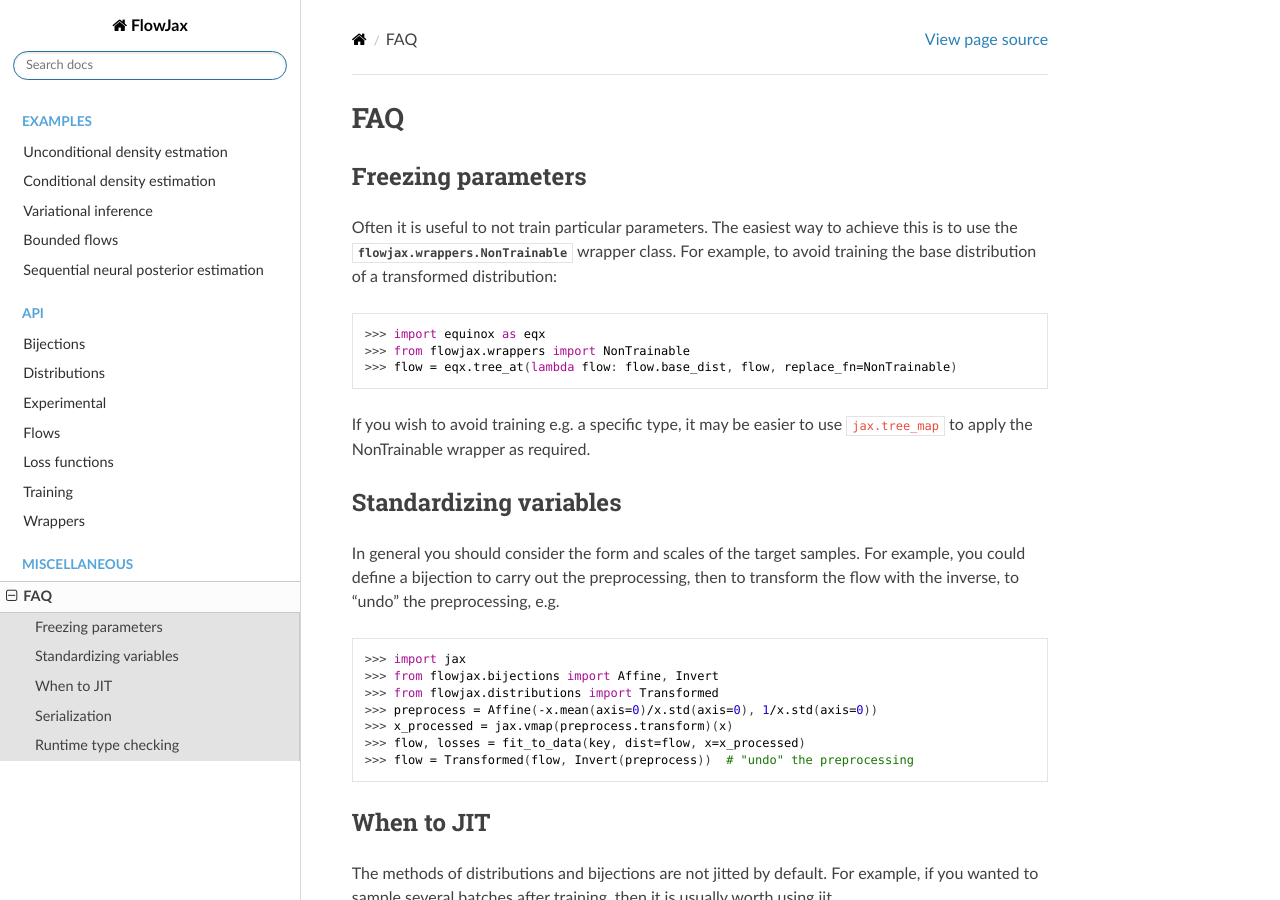
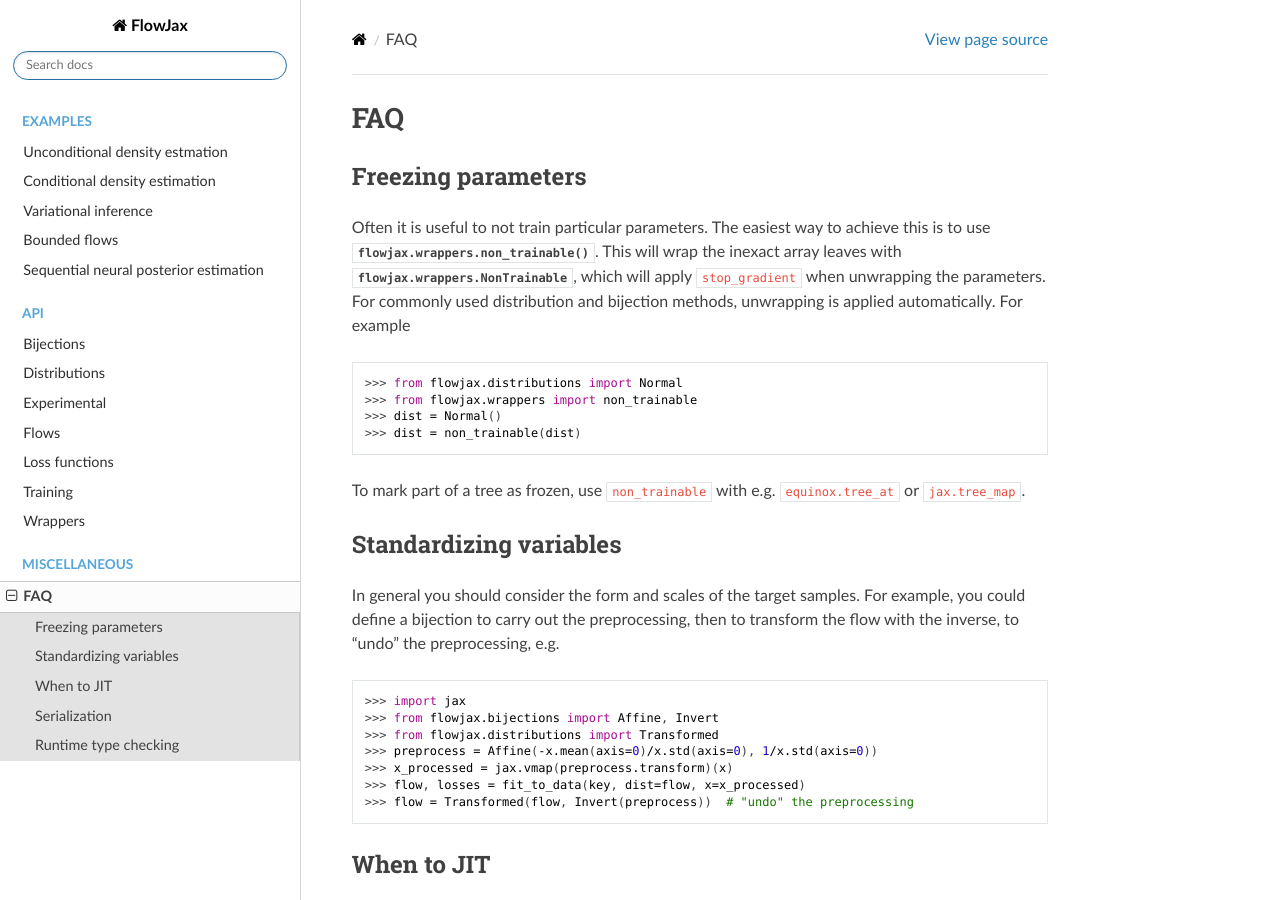
Before and after one commit to danielward27/flowjax, a Sphinx documentation site: the page built from docs/faq.rst, in a window 1280 px wide and 900 px high. Built offline with Sphinx 7.4.7 and the Read the Docs theme 2.0.0, drawn with Linux system fonts in a browser that asks for light colours.

Commit message:
Add non_trainable

```diff
--- a/docs/faq.rst
+++ b/docs/faq.rst
@@ -4,22 +4,21 @@
 Freezing parameters
 ^^^^^^^^^^^^^^^^^^^^^^^^^^^^^^^^^^^^^^^^^^^^^
 Often it is useful to not train particular parameters. The easiest way to achieve this
-is to use the :class:`flowjax.wrappers.NonTrainable` wrapper class. For example, to
-avoid training the base distribution of a transformed distribution:
-
-.. testsetup::
-
-    from flowjax.distributions import Normal
-    flow = Normal()
+is to use :func:`flowjax.wrappers.non_trainable`. This will wrap the inexact array
+leaves with :class:`flowjax.wrappers.NonTrainable`, which will apply ``stop_gradient``
+when unwrapping the parameters. For commonly used distribution and bijection methods,
+unwrapping is applied automatically. For example
 
 .. doctest::
 
-    >>> import equinox as eqx
-    >>> from flowjax.wrappers import NonTrainable
-    >>> flow = eqx.tree_at(lambda flow: flow.base_dist, flow, replace_fn=NonTrainable)
+    >>> from flowjax.distributions import Normal
+    >>> from flowjax.wrappers import non_trainable
+    >>> dist = Normal()
+    >>> dist = non_trainable(dist)
 
-If you wish to avoid training e.g. a specific type, it may be easier to use
-``jax.tree_map`` to apply the NonTrainable wrapper as required.
+To mark part of a tree as frozen, use ``non_trainable`` with e.g.
+``equinox.tree_at`` or ``jax.tree_map``.
+
 
 Standardizing variables
 ^^^^^^^^^^^^^^^^^^^^^^^^^^^^^^^^^^^^^^^^^^^
--- a/pyproject.toml
+++ b/pyproject.toml
@@ -16,7 +16,7 @@
 name = "flowjax"
 readme = "README.md"
 requires-python = ">=3.10"
-version = "12.3.0"
+version = "12.4.0"
 
 [project.urls]
 repository = "https://github.com/danielward27/flowjax"
```
Also changed, not shown: 2 other files.
